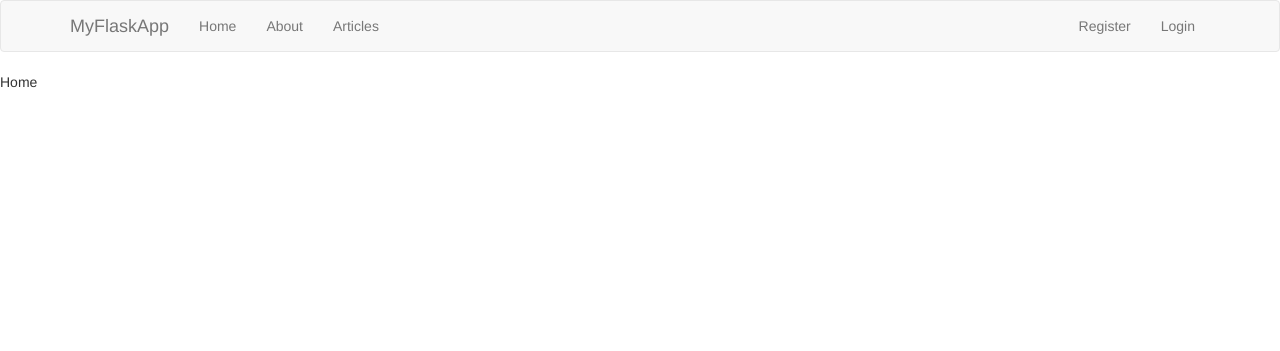
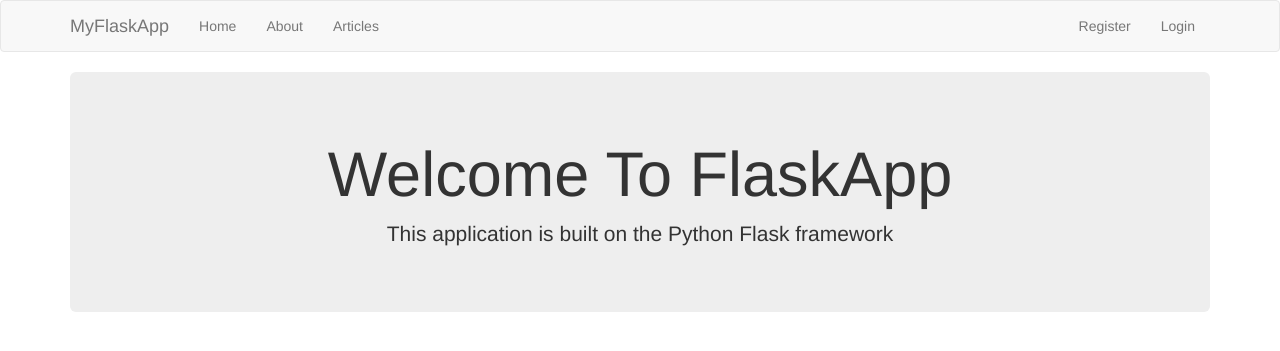
Before and after one commit to TestardR/Python-Flask-Web_App, a Flask app: page / in a window 1280 px wide. Shown: the top 351 px of the page. Run offline with Flask 2, Linux system fonts and the light colour scheme; some libraries are stand-ins or nearby versions.

Commit message:
home.html styling and content

```diff
--- a/templates/home.html
+++ b/templates/home.html
@@ -1 +1,8 @@
-{% extends 'layout.html' %} {% block body %} Home {% endblock %}
+{% extends 'layout.html' %} {% block body %}
+<div class="jumbotron text-center">
+  <h1>Welcome To FlaskApp</h1>
+  <p class="lead">
+    This application is built on the Python Flask framework
+  </p>
+</div>
+{% endblock %}
--- a/templates/layout.html
+++ b/templates/layout.html
@@ -11,7 +11,9 @@
     <title>MyFlaskApp</title>
   </head>
   <body>
-    {% include 'includes/_navbar.html' %} {% block body%}{% endblock %}
+    {% include 'includes/_navbar.html' %}
+    <div class="container">{% block body%}{% endblock %}</div>
+
     <!-- Latest compiled and minified JavaScript -->
     <script src="https://maxcdn.bootstrapcdn.com/bootstrap/3.3.7/js/bootstrap.min.js"></script>
   </body>
```
